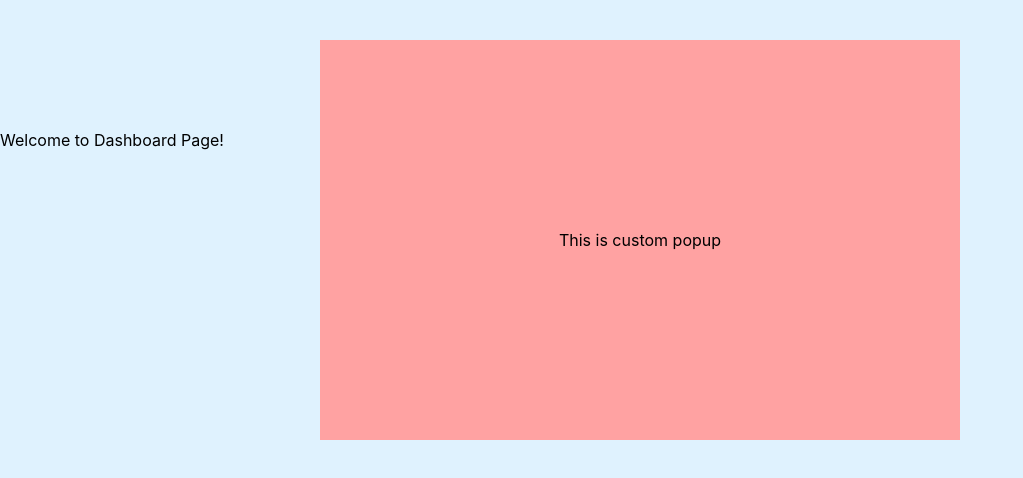
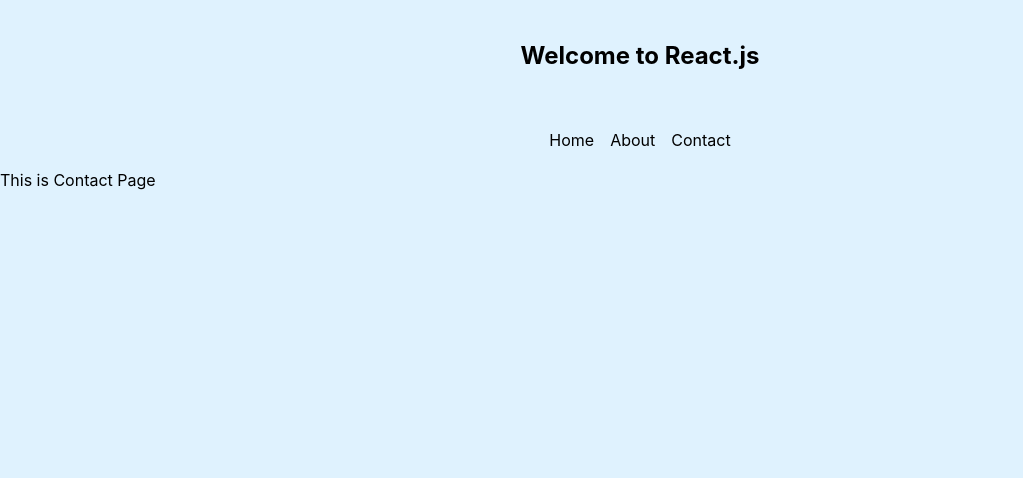
Before and after one commit to gouthamamin/react-learning, a React (Vite) app: page /contact in a window 1280 px wide. Shown: the top 478 px of the page, without its empty margins (0-1023 px from the left). Built offline with nearby package versions, Linux system fonts and the light colour scheme.

Commit message:
feat: add browser router for routing between pages

```diff
--- a/package.json
+++ b/package.json
@@ -13,6 +13,7 @@
     "@tailwindcss/vite": "^4.2.2",
     "react": "^19.2.4",
     "react-dom": "^19.2.4",
+    "react-router-dom": "^7.18.0",
     "tailwindcss": "^4.2.2"
   },
   "devDependencies": {
--- a/src/App.tsx
+++ b/src/App.tsx
@@ -1,10 +1,26 @@
-import DashboardPage from "./components/DashboardPage";
+import { Link, Route, Routes } from "react-router-dom";
+import Home from "./page/Home";
+import About from "./page/About";
+import Contact from "./page/Contact";
 
 const App = () => {
   return (
     <div className="w-full min-h-screen flex flex-col gap-4 bg-sky-100">
       <h1 className="text-center font-bold text-2xl my-10">Welcome to React.js</h1>
-      <DashboardPage />
+      <nav className="w-full flex justify-center">
+        <ul className="flex gap-4">
+          <li className="cursor-pointer"><Link to="/">Home</Link></li>
+          <li className="cursor-pointer"><Link to="/about">About</Link></li>
+          <li className="cursor-pointer"><Link to="/contact">Contact</Link></li>
+        </ul>
+      </nav>
+
+      <Routes>
+        <Route path="/" element={<Home />} />
+        <Route path="/about" element={<About />} />
+        <Route path="/contact" element={<Contact />} />
+
+      </Routes>
     </div>
   );
 };
--- a/src/main.tsx
+++ b/src/main.tsx
@@ -2,12 +2,12 @@
 import { createRoot } from 'react-dom/client'
 import './index.css'
 import App from './App.tsx'
-import { UserProvider } from './providers/userProvider.tsx'
+import { BrowserRouter } from 'react-router-dom'
 
 createRoot(document.getElementById('root')!).render(
   <StrictMode>
-    <UserProvider>
+    <BrowserRouter>
       <App />
-    </UserProvider>
+    </BrowserRouter>
   </StrictMode>,
 )
--- /dev/null
+++ b/src/page/About.tsx
@@ -0,0 +1,11 @@
+import React from 'react'
+
+const About = () => {
+  return (
+    <div>
+      <h2>This is About page</h2>
+    </div>
+  )
+}
+
+export default About
--- /dev/null
+++ b/src/page/Contact.tsx
@@ -0,0 +1,11 @@
+import React from 'react'
+
+const Contact = () => {
+  return (
+    <div>
+      <h2>This is Contact Page</h2>
+    </div>
+  )
+}
+
+export default Contact;
--- /dev/null
+++ b/src/page/Home.tsx
@@ -0,0 +1,11 @@
+import React from 'react'
+
+const Home = () => {
+  return (
+    <div>
+      <h2>This is Home page</h2>
+    </div>
+  )
+}
+
+export default Home;
```
Also changed, not shown: 1 other file (tests, documents, lock files or other folders).
